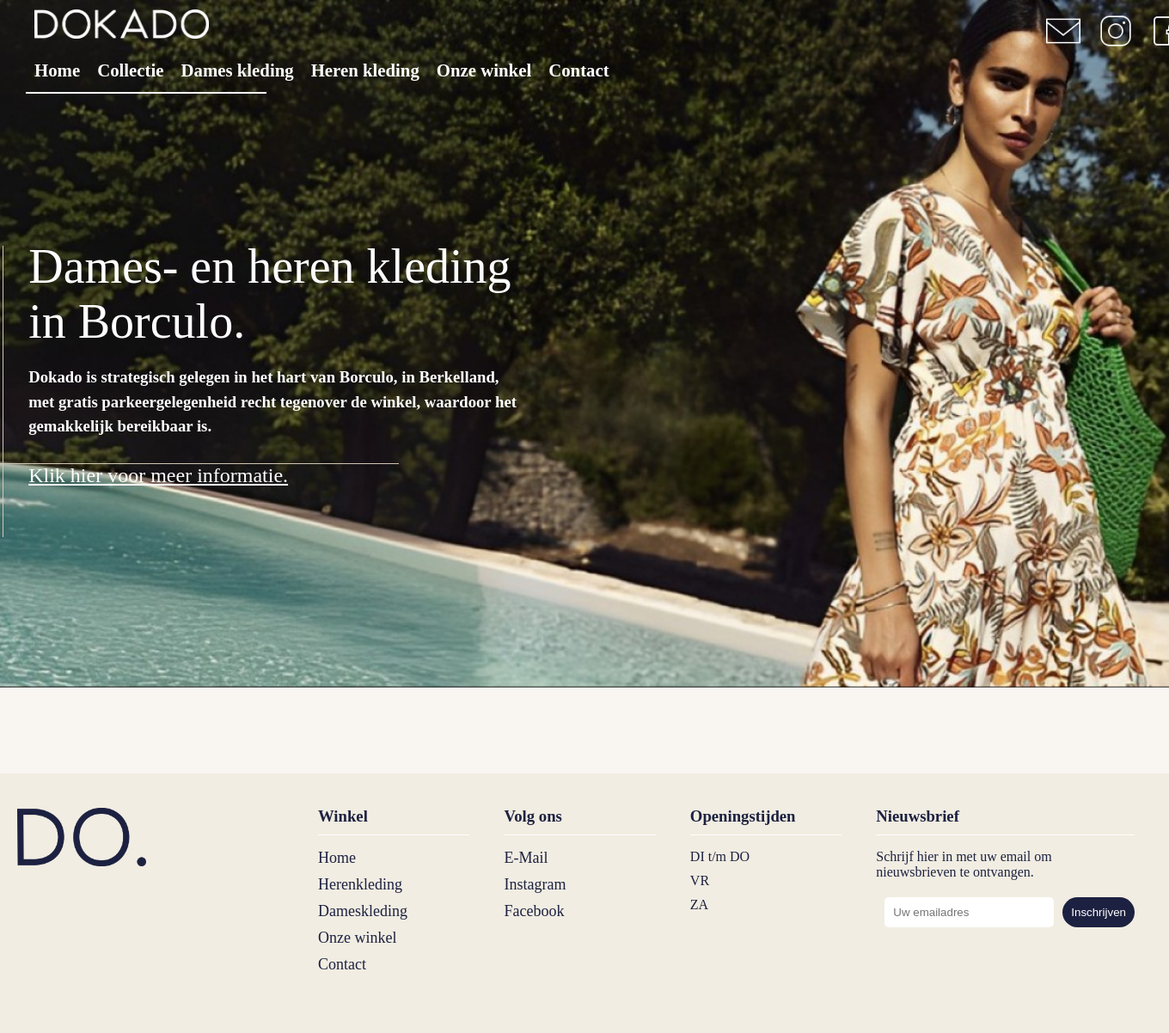
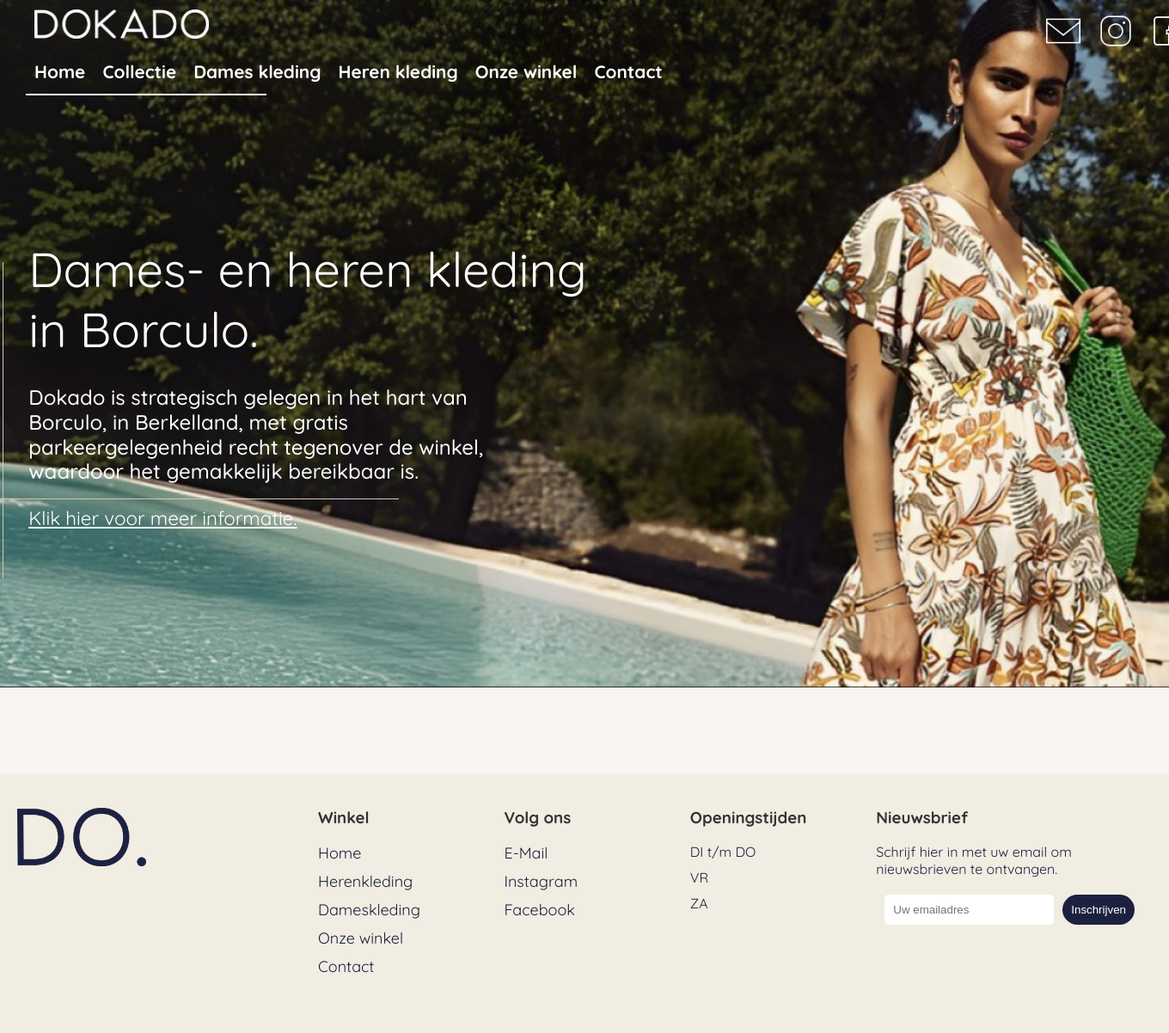
Before and after one commit to M1ck-l3/dokado_webshop, a PHP site: page /index.html in a window 1360 px wide; the page is wider, and only the part inside the window is pictured. Shown: that part at 86% size. Before the commit the page ends 1128 px from the top of that part, so only its background shows below. Run offline with PHP 8.4, Linux system fonts and the light colour scheme.

Commit message:
Changes to be committed: modified:   index.html modified:   styles.css
1. kleine aanpassing in de stijl voor de text zodat het aan de huisstijl voldoet.

```diff
--- a/index.html
+++ b/index.html
@@ -5,6 +5,7 @@
     <meta name="viewport" content="width=device-width, initial-scale=1.0">
     <title>Dokado</title>
     <link rel="stylesheet" href="styles.css">
+    <link href="https://fonts.googleapis.com/css2?family=Quicksand:wght@400;500;700&display=swap" rel="stylesheet">
 </head>
 <body>
     <header>
@@ -34,7 +35,7 @@
             <div class="social-media">
                 <a href="#"><img src="/images/mail_wit.png" alt="Email"></a>
                 <a href="#"><img src="/images/instagram_wit.png" alt="Instagram"></a>
-                <a href="#"><img src="/images/facebook_wit.png" alt="Facebook"></a>
+                <a href=""><img src="/images/facebook_wit.png" alt="Facebook"></a>
             </div>
             <div class="container">
                 <div class="title">Dames- en heren kleding <br> in Borculo.</div>
@@ -68,9 +69,9 @@
             <div class="footer-column">
                 <h3>Volg ons</h3>
                 <ul>
-                    <li><a href="#">E-Mail</a></li>
-                    <li><a href="#">Instagram</a></li>
-                    <li><a href="#">Facebook</a></li>
+                    <li><a href="">E-Mail</a></li>
+                    <li><a href="https://www.instagram.com/dokado.kleding/">Instagram</a></li>
+                    <li><a href="https://www.facebook.com/dokadoborculo/photos_by">Facebook</a></li>
                 </ul>
             </div>
 
--- a/styles.css
+++ b/styles.css
@@ -1,7 +1,7 @@
 /* General Styles */
 body {
     margin: 0;
-    font-family: 'quick_sandregular';
+    font-family: 'Quicksand', sans-serif;
     background-color: #f9f6f1;
     color: #333;
     display: flex;
@@ -154,8 +154,15 @@ main {
     font-weight: 900 !important;
 }
 
+.content h3 {
+    font-size: 1.5em;
+    margin-top: 30px;
+    color: #fff;
+    font-weight: 500;
+}
+
 .content p {
-    font-size: 1.5em;
+    font-size: 1.4em;
     line-height: 1.5em;
     color: #ffffff;
 }
@@ -254,13 +261,6 @@ footer {
     text-decoration: underline;
 }
 
-.footer-column h3 {
-    border-bottom: 1px solid #fff;
-    padding-bottom: 10px;
-    margin-bottom: 10px;
-    color: #1d2141;
-}
-
 .newsletter-form {
     display: flex;
     flex-direction: column;
```
